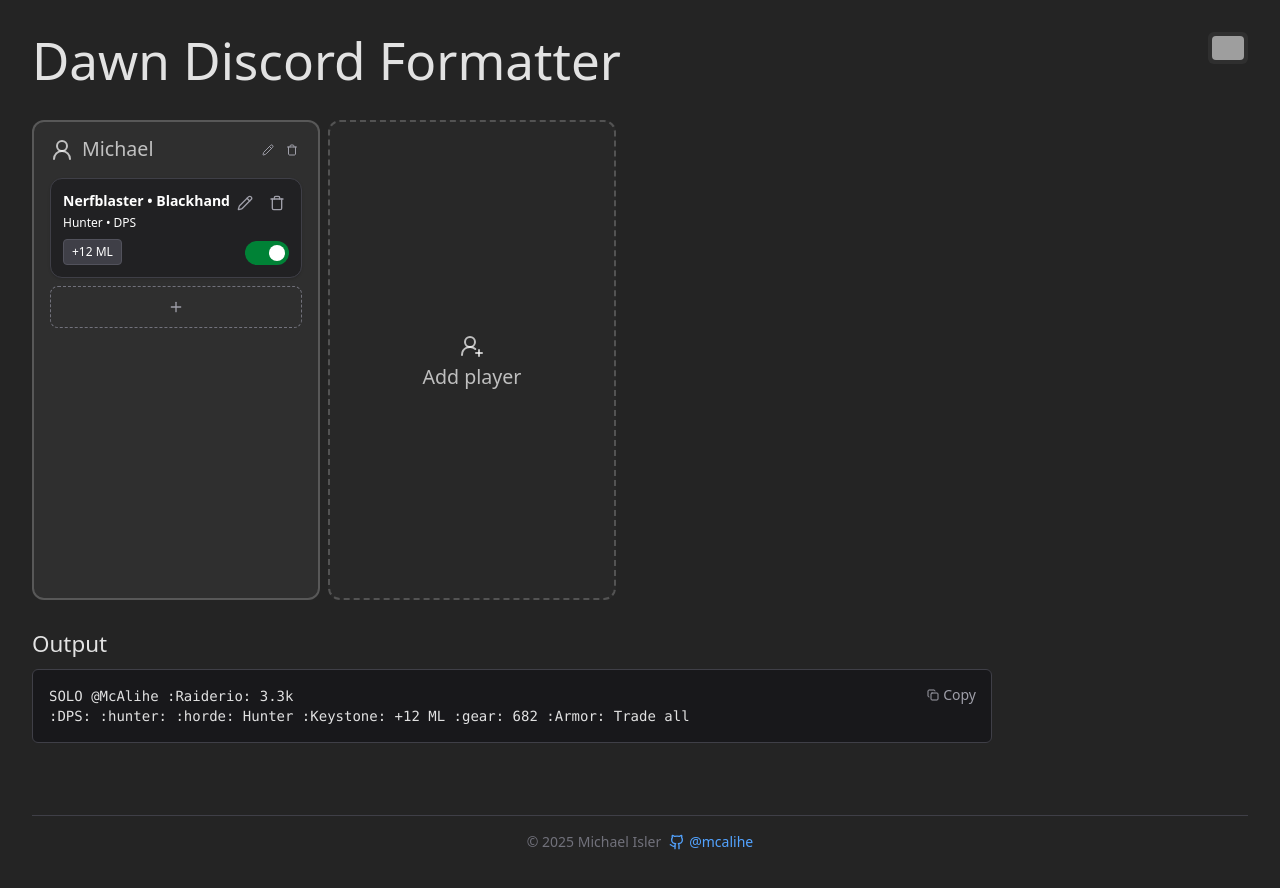
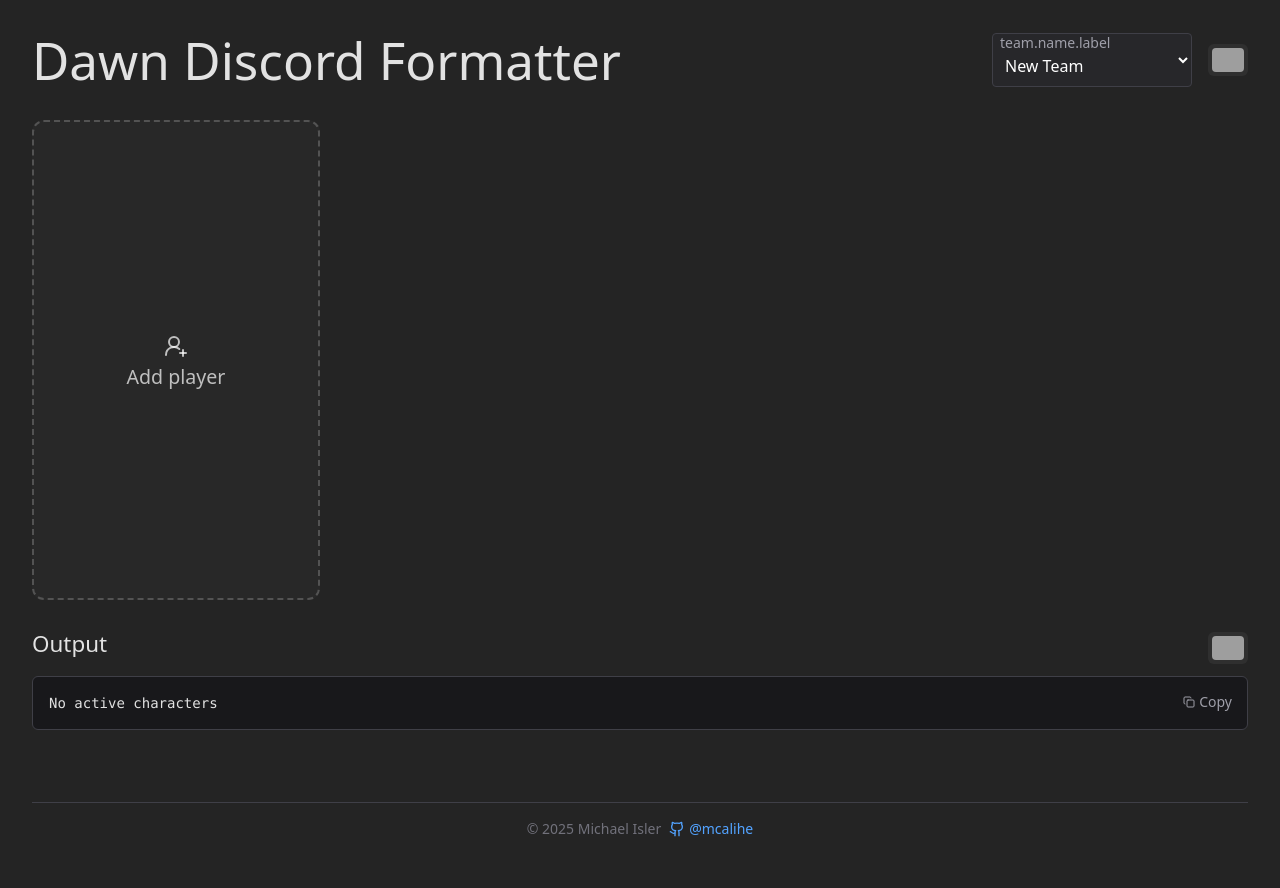
Before and after one commit to mcalihe/dawn-discord-formatter, a React (Vite) app: page / in a window 1280 px wide. Shown: the top 888 px of the page. Built offline with nearby package versions, Linux system fonts and the light colour scheme; grey boxes are pictures that could not be loaded.

Commit message:
save and load data. added team dropdown

```diff
--- a/src/App.tsx
+++ b/src/App.tsx
@@ -1,9 +1,10 @@
-import { useEffect, useState } from 'react'
+import { useEffect, useMemo, useState } from 'react'
 import { useTranslation } from 'react-i18next'
 
 import { AddNewPlayerCard } from './components/cards/AddNewPlayerCard'
 import { PlayerCard } from './components/cards/PlayerCard'
-import { LanguageSwitcher } from './components/controls/LanguageSwitcher'
+import { FloatingSelect } from './components/controls/FloatingSelect'
+import { Language, languages, LanguageSwitcher } from './components/controls/LanguageSwitcher'
 import { Footer } from './components/Footer'
 import { MarkdownOutput } from './components/MarkdownOutput'
 import { EditPlayerModal } from './components/modals/EditPlayerModal'
@@ -13,8 +14,13 @@
 import { Faction } from './data/Faction'
 import { Role } from './data/Roles'
 import { Spec } from './data/Specs'
+import { CURRENT_TEAM, TEAMS } from './data/StorageKeys'
+import { Teams } from './data/Teams'
+import i18nOutput from './i18nOutput'
 import { Player } from './models/Player'
 import { DiscordFormatService } from './services/DiscordFormatService'
+
+const NEW_TEAM_NAME = 'New Team'
 
 export default function App() {
   const test: Player[] = [
@@ -42,13 +48,37 @@
       ],
     },
   ]
-  const classTranslations = useClassTranslations()
-  const armorSlotTranslations = useArmorSlotTranslations()
+
+  let loadedTeams: Teams
+  let currentTeam = NEW_TEAM_NAME
+
+  try {
+    const localTeam = localStorage.getItem(TEAMS)
+    const localCurrentTeam = localStorage.getItem(CURRENT_TEAM)
+    console.log('test', localTeam)
+    loadedTeams = localTeam ? JSON.parse(localTeam) : []
+    const teamKeys = Object.keys(localCurrentTeam ?? {})
+
+    const firstLocalTeamKey = teamKeys.length > 0 ? teamKeys[0] : undefined
+    currentTeam = localCurrentTeam || firstLocalTeamKey || NEW_TEAM_NAME
+  } catch (e) {
+    loadedTeams = {}
+  }
+
+  if (Object.keys(loadedTeams).length <= 0) {
+    loadedTeams[NEW_TEAM_NAME] = []
+  }
+
+  console.log(loadedTeams)
+
   const { t } = useTranslation()
-
-  const [players, setPlayers] = useState<Player[]>(test)
+  const [teams, setTeams] = useState<Teams>(loadedTeams)
+  const [currentTeamKey, setCurrentTeamKey] = useState<string>(currentTeam)
+  const [players, setPlayers] = useState<Player[]>(teams[currentTeamKey])
   const [output, setOutput] = useState<string>()
+  const [outputLanguage, setOutputLanguage] = useState<Language>(languages[0])
   const [showModal, setShowModal] = useState(false)
+  const [team, setTeam] = useState<string>('new team')
   const AddNewPlayer = (name: string, discord?: string) => {
     const highestId = Math.max(...players.map((o) => o.id))
     const newId = highestId != -Infinity ? highestId + 1 : 0
@@ -56,15 +86,55 @@
   }
 
   useEffect(() => {
-    setOutput(DiscordFormatService.formatTeam(players, classTranslations, armorSlotTranslations, t))
+    localStorage.setItem('players', JSON.stringify(players))
   }, [players])
+
+  const outputTranslator = useMemo(() => {
+    i18nOutput.changeLanguage(outputLanguage.code)
+    return i18nOutput.t.bind(i18nOutput)
+  }, [outputLanguage])
+  const classTranslations = useMemo(
+    () => useClassTranslations(outputTranslator),
+    [outputTranslator]
+  )
+  const armorSlotTranslations = useMemo(
+    () => useArmorSlotTranslations(outputTranslator),
+    [outputTranslator]
+  )
+
+  useEffect(() => {
+    i18nOutput.changeLanguage(outputLanguage.code).then(() => {
+      setOutput(
+        DiscordFormatService.formatTeam(
+          players,
+          classTranslations,
+          armorSlotTranslations,
+          outputTranslator
+        )
+      )
+    })
+  }, [players, outputLanguage])
 
   return (
     <div className={'flex flex-col w-full flex-1 gap-8'}>
       <div className={'flex flex-col gap-8'}>
         <div className={'flex flex-row justify-between w-full gap-8'}>
           <h1>Dawn Discord Formatter</h1>
-          <LanguageSwitcher />
+          <div className={'flex flex-row items-center gap-4'}>
+            <FloatingSelect
+              id="team-select"
+              label={t('team.name.label')}
+              value={team}
+              className={'w-50'}
+              onChange={(e) => setTeam(e.target.value)}
+              options={Object.keys(teams).map((key) => ({
+                value: key,
+                label: key,
+              }))}
+              required={true}
+            />
+            <LanguageSwitcher isGlobal={true} />
+          </div>
         </div>
         <div className={'flex flex-row min-h-[30rem] gap-2'}>
           {players.map((player) => (
@@ -107,8 +177,16 @@
       </div>
 
       <div>
-        <h2>Output</h2>
-        <MarkdownOutput value={output} className={'max-w-[60rem]'} />
+        <div className={'flex flex-row justify-between gap-4'}>
+          <h2>Output</h2>
+          <LanguageSwitcher
+            isGlobal={false}
+            currentLanguage={outputLanguage}
+            onLngChange={setOutputLanguage}
+          />
+        </div>
+
+        <MarkdownOutput value={output} />
       </div>
       <Footer />
     </div>
--- a/src/components/MarkdownOutput.tsx
+++ b/src/components/MarkdownOutput.tsx
@@ -5,7 +5,7 @@
 
 interface MarkdownOutputProps {
   value?: string
-  className: string
+  className?: string
 }
 
 export const MarkdownOutput = ({ value, className }: MarkdownOutputProps) => {
--- a/src/components/cards/CharacterCard.tsx
+++ b/src/components/cards/CharacterCard.tsx
@@ -24,7 +24,7 @@
   onDeleteChar,
 }: CharacterBadgeProps) => {
   const { t } = useTranslation()
-  const classTranslations = useClassTranslations()
+  const classTranslations = useClassTranslations(t)
 
   const [keystoneModalOpen, setKeystoneModalOpen] = useState(false)
   const [deleteConfirmationModalOpen, setDeleteConfirmationModalOpen] = useState(false)
--- a/src/components/controls/ArmorMultiSelect.tsx
+++ b/src/components/controls/ArmorMultiSelect.tsx
@@ -11,11 +11,11 @@
 }
 const ARMOR_OPTIONS = Object.values(ArmorSlot).map((slot) => ({
   value: slot,
-  label: slot.charAt(0).toUpperCase() + slot.slice(1), // z.B. "head" -> "Head"
+  label: slot.charAt(0).toUpperCase() + slot.slice(1),
 }))
 export const ArmorMultiSelect = ({ disabled, armorSlots, setArmorSlots }: SpecSelectProps) => {
   const { t } = useTranslation()
-  const armorSlotTranslation = useArmorSlotTranslations()
+  const armorSlotTranslation = useArmorSlotTranslations(t)
 
   const handleChange = (value: ArmorSlot[]) => {
     setArmorSlots(value)
--- a/src/components/controls/LanguageSwitcher.tsx
+++ b/src/components/controls/LanguageSwitcher.tsx
@@ -2,18 +2,41 @@
 import clsx from 'clsx'
 import { useTranslation } from 'react-i18next'
 
-const languages = [
+import { LANGUAGE } from '../../data/StorageKeys'
+
+export const languages: Language[] = [
   { code: 'en', name: 'English', flag: 'https://flagcdn.com/gb.svg' },
   { code: 'de', name: 'Deutsch', flag: 'https://flagcdn.com/de.svg' },
 ]
 
-export function LanguageSwitcher() {
+export type Language = {
+  code: string
+  name: string
+  flag: string
+}
+
+interface LanguageSwitcherProps {
+  isGlobal: boolean
+  currentLanguage?: Language
+  onLngChange?: (lang: Language) => void
+}
+export function LanguageSwitcher({
+  isGlobal,
+  onLngChange,
+  currentLanguage,
+}: LanguageSwitcherProps) {
   const { i18n } = useTranslation()
-  const current = languages.find((l) => l.code === i18n.language) ?? languages[0]
+  const current =
+    (isGlobal ? languages.find((l) => l.code === i18n.language) : currentLanguage) ?? languages[0]
 
-  const handleChange = (lng: string) => {
-    i18n.changeLanguage(lng)
-    localStorage.setItem('lng', lng)
+  const handleChange = (lng: Language) => {
+    if (isGlobal) {
+      i18n.changeLanguage(lng.code)
+      localStorage.setItem(LANGUAGE, lng.code)
+    }
+    if (onLngChange) {
+      onLngChange(lng)
+    }
   }
 
   return (
@@ -32,10 +55,10 @@
           <MenuItem key={language.code}>
             {({ active }) => (
               <button
-                onClick={() => handleChange(language.code)}
+                onClick={() => handleChange(language)}
                 className={clsx(
                   'w-full flex items-center gap-2 p-1 rounded-md transition cursor-pointer',
-                  i18n.language === language.code && 'ring-1 ring-blue-500',
+                  current.code === language.code && 'ring-1 ring-blue-500',
                   active && 'bg-blue-500/10'
                 )}
               >
--- a/src/components/modals/EditCharacterModal.tsx
+++ b/src/components/modals/EditCharacterModal.tsx
@@ -31,7 +31,7 @@
   mode = 'edit',
 }: NewCharacterModalProps) => {
   const { t } = useTranslation()
-  const classTranslations = useClassTranslations()
+  const classTranslations = useClassTranslations(t)
   const dungeonTranslations = useDungeonTranslations()
 
   const CLASS_OPTIONS = Object.entries(classTranslations).map(([key, label]) => ({
--- a/src/data/AmorSlot.ts
+++ b/src/data/AmorSlot.ts
@@ -1,5 +1,3 @@
-import { useTranslation } from 'react-i18next'
-
 export enum ArmorSlot {
   Head = 'head',
   Neck = 'neck',
@@ -24,9 +22,7 @@
   Shirt = 'shirt',
 }
 
-export function useArmorSlotTranslations(): Record<ArmorSlot, string> {
-  const { t } = useTranslation()
-
+export function useArmorSlotTranslations(t: (key: string) => string): Record<ArmorSlot, string> {
   return {
     [ArmorSlot.Head]: t('armorSlot.head'),
     [ArmorSlot.Neck]: t('armorSlot.neck'),
--- a/src/data/Class.ts
+++ b/src/data/Class.ts
@@ -1,5 +1,3 @@
-import { useTranslation } from 'react-i18next'
-
 export enum Class {
   DeathKnight = 'death-knight',
   DemonHunter = 'demon-hunter',
@@ -16,9 +14,7 @@
   Warrior = 'warrior',
 }
 
-export function useClassTranslations(): Record<Class, string> {
-  const { t } = useTranslation()
-
+export function useClassTranslations(t: (key: string) => string): Record<Class, string> {
   return {
     [Class.DeathKnight]: t('class.deathKnight'),
     [Class.DemonHunter]: t('class.demonHunter'),
--- /dev/null
+++ b/src/data/StorageKeys.ts
@@ -0,0 +1,3 @@
+export const TEAMS = 'teams'
+export const CURRENT_TEAM = 'current_team'
+export const LANGUAGE = 'language'
--- /dev/null
+++ b/src/data/Teams.ts
@@ -0,0 +1,5 @@
+import { Player } from '../models/Player'
+
+export type Teams = {
+  [key: string]: Player[]
+}
--- a/src/i18n.ts
+++ b/src/i18n.ts
@@ -1,10 +1,11 @@
 import i18n from 'i18next'
 import { initReactI18next } from 'react-i18next'
 
+import { LANGUAGE } from './data/StorageKeys'
 import de from './locales/de.json'
 import en from './locales/en.json'
 
-const savedLanguage = localStorage.getItem('lng') || 'en'
+const savedLanguage = localStorage.getItem(LANGUAGE) || 'en'
 
 i18n.use(initReactI18next).init({
   resources: {
--- /dev/null
+++ b/src/i18nOutput.ts
@@ -0,0 +1,18 @@
+import i18next from 'i18next'
+
+import de from './locales/de.json'
+import en from './locales/en.json'
+const i18nOutput = i18next.createInstance()
+
+i18nOutput.init({
+  lng: 'en',
+  resources: {
+    de: { locales: de },
+    en: { locales: en },
+  },
+  fallbackLng: 'en',
+  ns: ['locales'],
+  interpolation: { escapeValue: false },
+  react: { useSuspense: false },
+})
+export default i18nOutput
```
